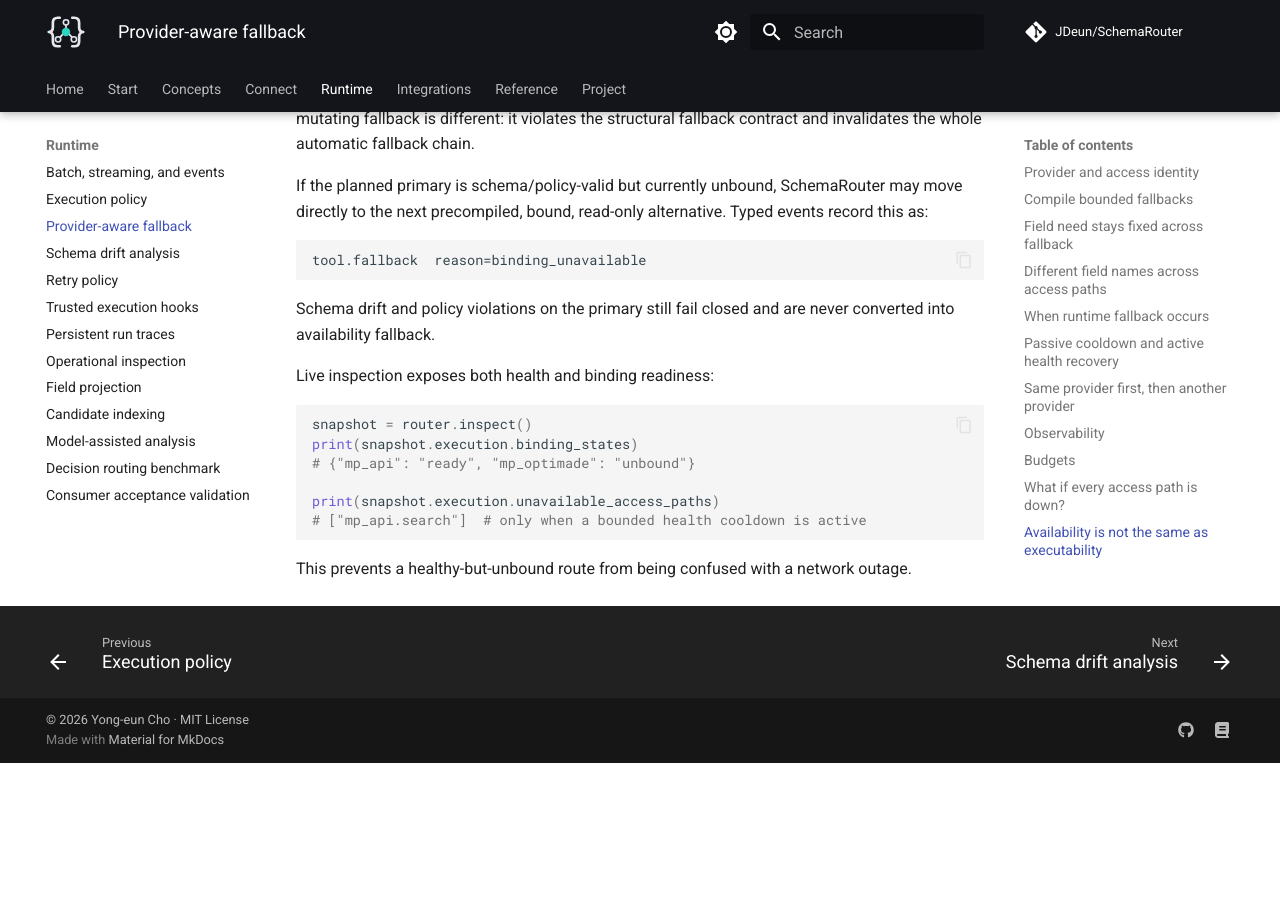
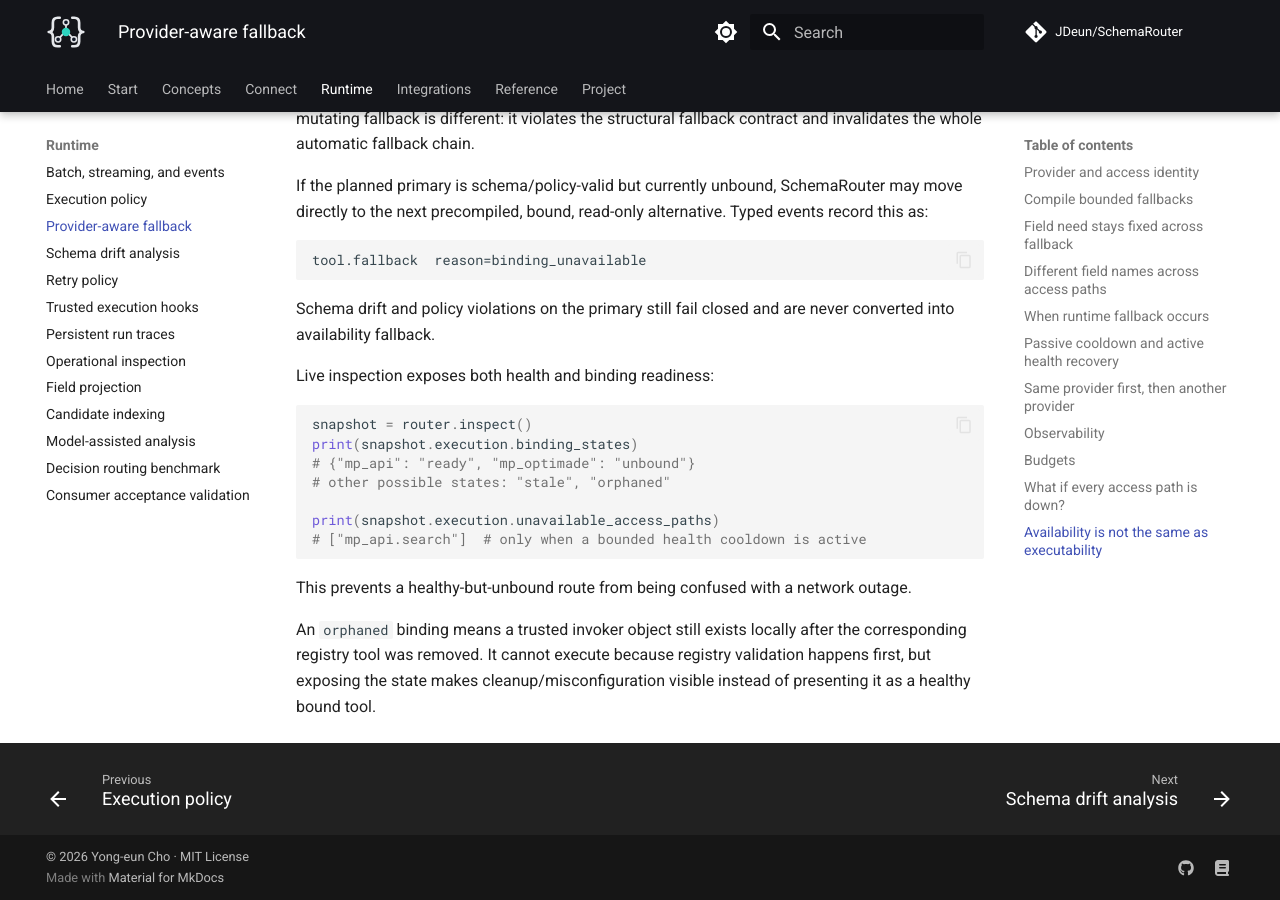
Before and after one commit to JDeun/SchemaRouter, an MkDocs documentation site: the page built from docs/guides/provider-fallback.md, in a window 1280 px wide and 900 px high, scrolled down 7104 px. Built offline with MkDocs 1.6.1 and Material for MkDocs 9.7.7, drawn with Linux system fonts in a browser that asks for light colours; comment, search, counter and statistics services are not loaded; before the commit the page ends 7867 px from its top, so only the background shows below that.

Commit message:
docs: document stale and orphaned binding states

````diff
--- a/docs/guides/provider-fallback.md
+++ b/docs/guides/provider-fallback.md
@@ -325,9 +325,15 @@ Live inspection exposes both health and binding readiness:
 snapshot = router.inspect()
 print(snapshot.execution.binding_states)
 # {"mp_api": "ready", "mp_optimade": "unbound"}
+# other possible states: "stale", "orphaned"
 
 print(snapshot.execution.unavailable_access_paths)
 # ["mp_api.search"]  # only when a bounded health cooldown is active
 ```
 
 This prevents a healthy-but-unbound route from being confused with a network outage.
+
+
+An `orphaned` binding means a trusted invoker object still exists locally after the corresponding
+registry tool was removed. It cannot execute because registry validation happens first, but exposing
+the state makes cleanup/misconfiguration visible instead of presenting it as a healthy bound tool.
````
